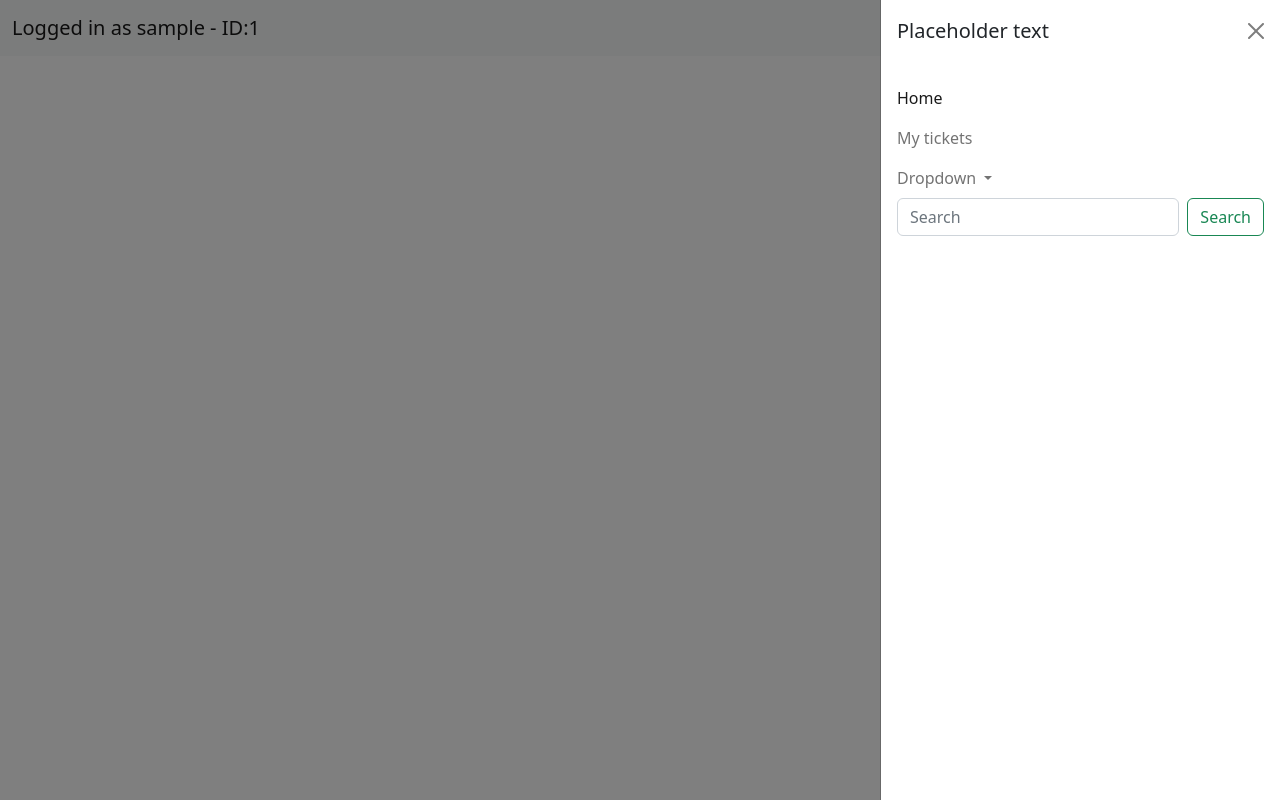
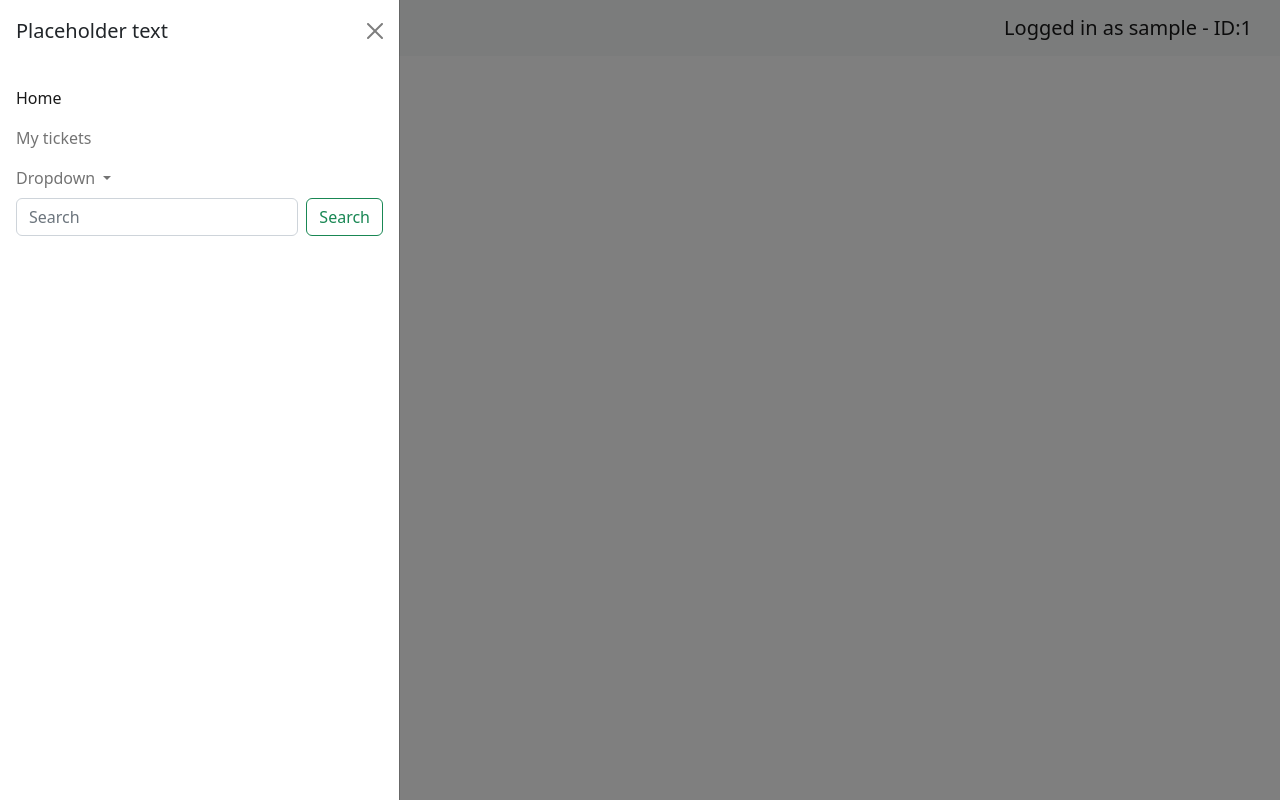
Before and after one commit to huLasPet/issue_tracking_project, a Django app: page / in a window 1280 px wide, after a click that opens the changed part. Run offline with Django 4.2, Linux system fonts and the light colour scheme; the visitor is signed in with stand-in values (Sample User, id 1).

Commit message:
Update index.html

```diff
--- a/ticket_project/ticket_app/templates/ticket_app/index.html
+++ b/ticket_project/ticket_app/templates/ticket_app/index.html
@@ -11,11 +11,12 @@
 <body>
 <nav class="navbar bg-light fixed-top">
     <div class="container-fluid">
-        <a class="navbar-brand" >Logged in as {{ user.username }} - ID:{{ user.id }}</a>
+
         <button class="navbar-toggler" type="button" data-bs-toggle="offcanvas" data-bs-target="#offcanvasNavbar" aria-controls="offcanvasNavbar">
             <span class="navbar-toggler-icon"></span>
         </button>
-        <div class="offcanvas offcanvas-end" tabindex="-1" id="offcanvasNavbar" aria-labelledby="offcanvasNavbarLabel">
+        <a class="navbar-brand" >Logged in as {{ user.username }} - ID:{{ user.id }}</a>
+        <div class="offcanvas offcanvas-start" tabindex="-1" id="offcanvasNavbar" aria-labelledby="offcanvasNavbarLabel">
             <div class="offcanvas-header">
                 <h5 class="offcanvas-title" id="offcanvasNavbarLabel">Placeholder text</h5>
                 <button type="button" class="btn-close" data-bs-dismiss="offcanvas" aria-label="Close"></button>
@@ -54,5 +55,5 @@
 
     <script src="https://cdn.jsdelivr.net/npm/bootstrap@5.2.0-beta1/dist/js/bootstrap.bundle.min.js" integrity="sha384-pprn3073KE6tl6bjs2QrFaJGz5/SUsLqktiwsUTF55Jfv3qYSDhgCecCxMW52nD2" crossorigin="anonymous"></script>
 </body>
-</body>
+
 </html>
```
